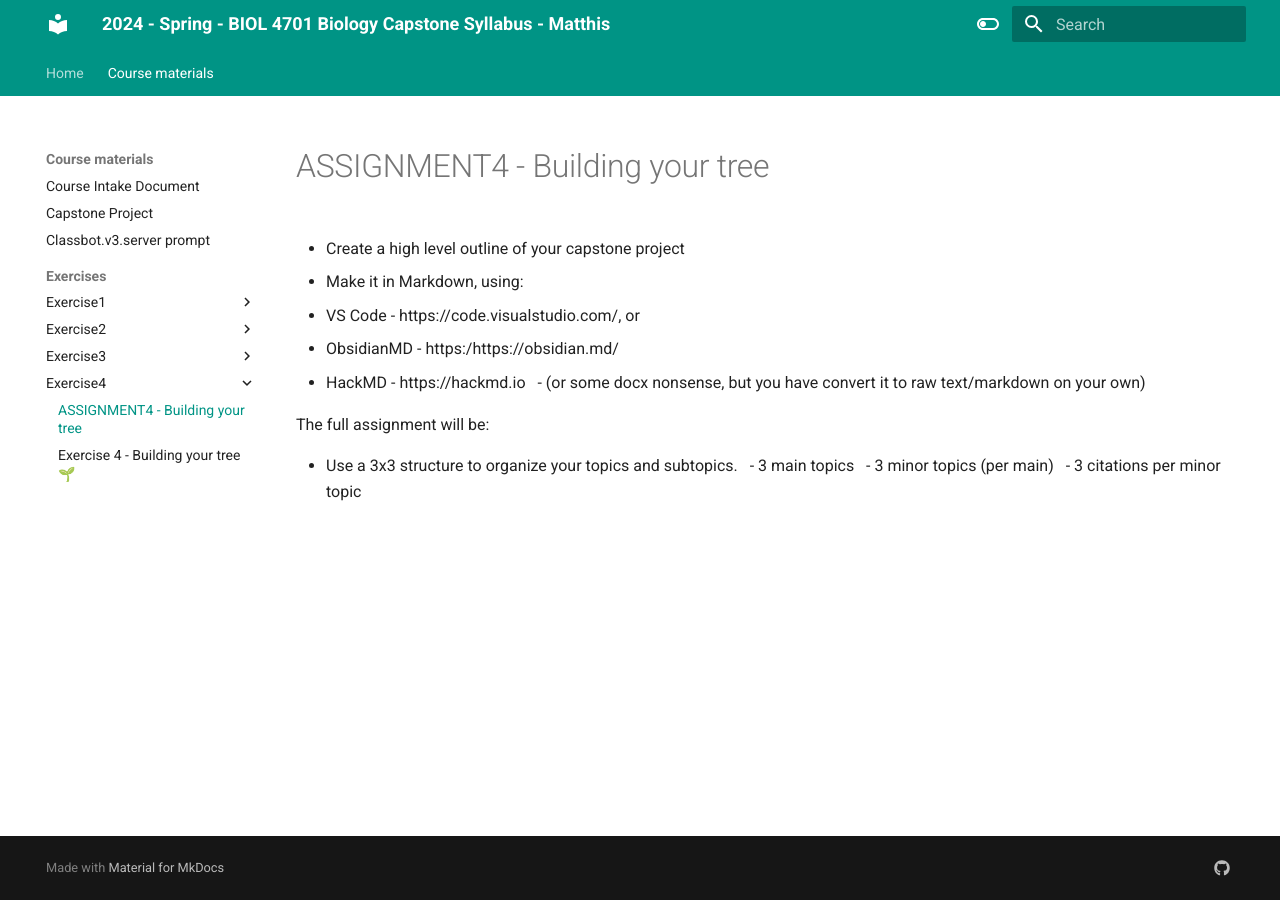
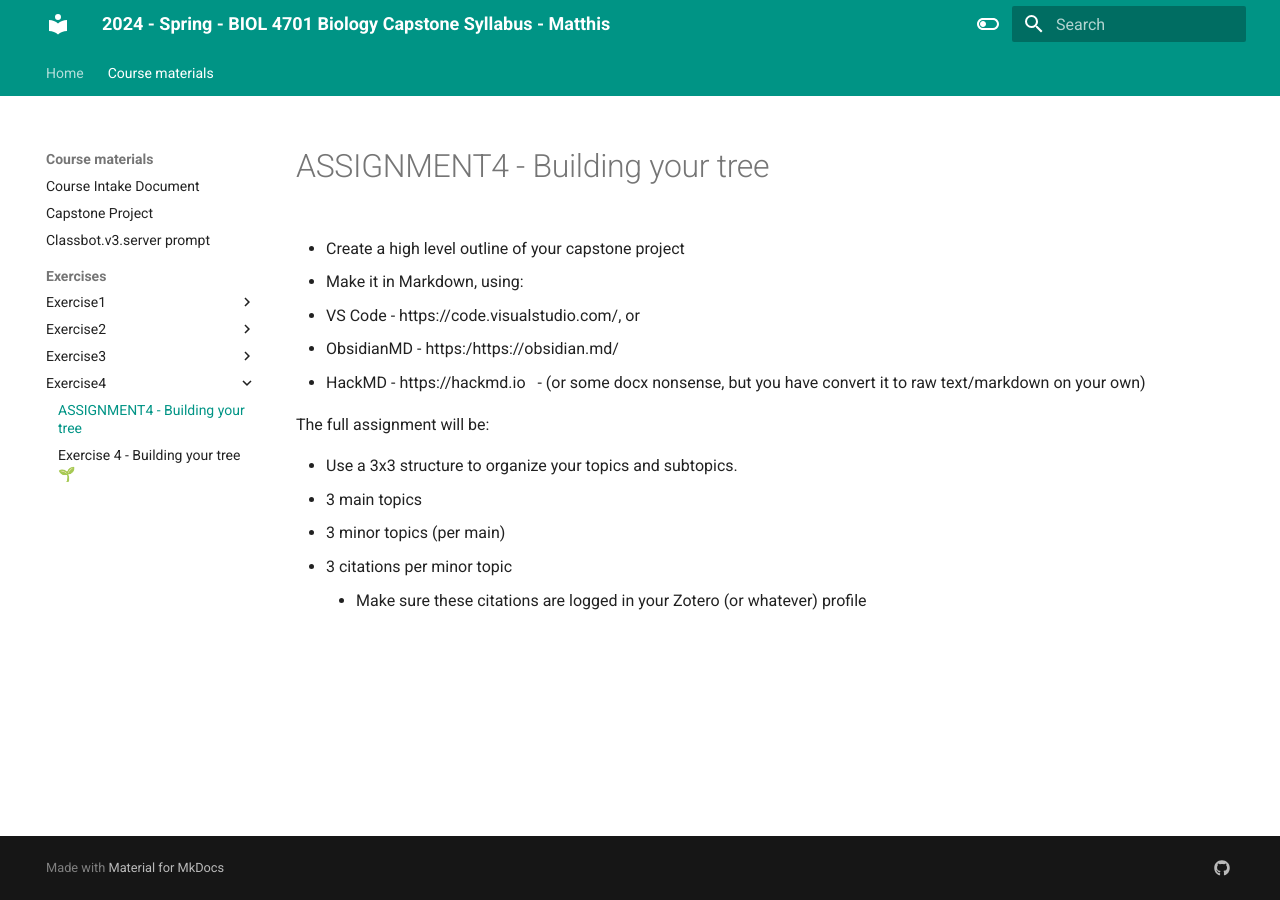
Before and after one commit to HumanMovementNeuroscience/capstone, an MkDocs documentation site: the page built from docs/course_materials/exercises/exercise4/ASSIGNMENT4 - Building your tree.md, in a window 1280 px wide. Built offline with MkDocs 1.6.1 and Material for MkDocs 9.7.7, drawn with Linux system fonts in a browser that asks for light colours.

Commit message:
Feb 20, 2024, 4:46 PM

```diff
--- a/docs/course_materials/exercises/exercise4/ASSIGNMENT4 - Building your tree.md
+++ b/docs/course_materials/exercises/exercise4/ASSIGNMENT4 - Building your tree.md
@@ -12,6 +12,7 @@
 The full assignment will be:
 
 - Use a 3x3 structure to organize your topics and subtopics.
-  - 3 main topics
-  - 3 minor topics (per main)
-  - 3 citations per minor topic
+  - 3 main topics
+  - 3 minor topics (per main)
+  - 3 citations per minor topic
+    - Make sure these citations are logged in your Zotero (or whatever) profile
```
